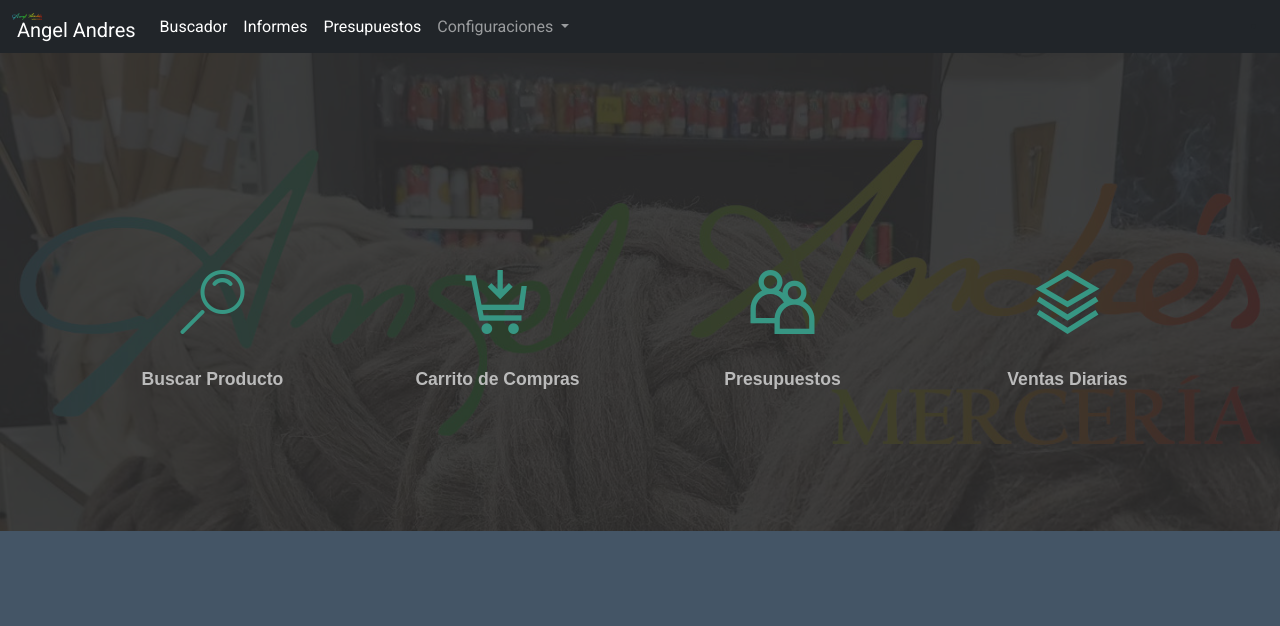
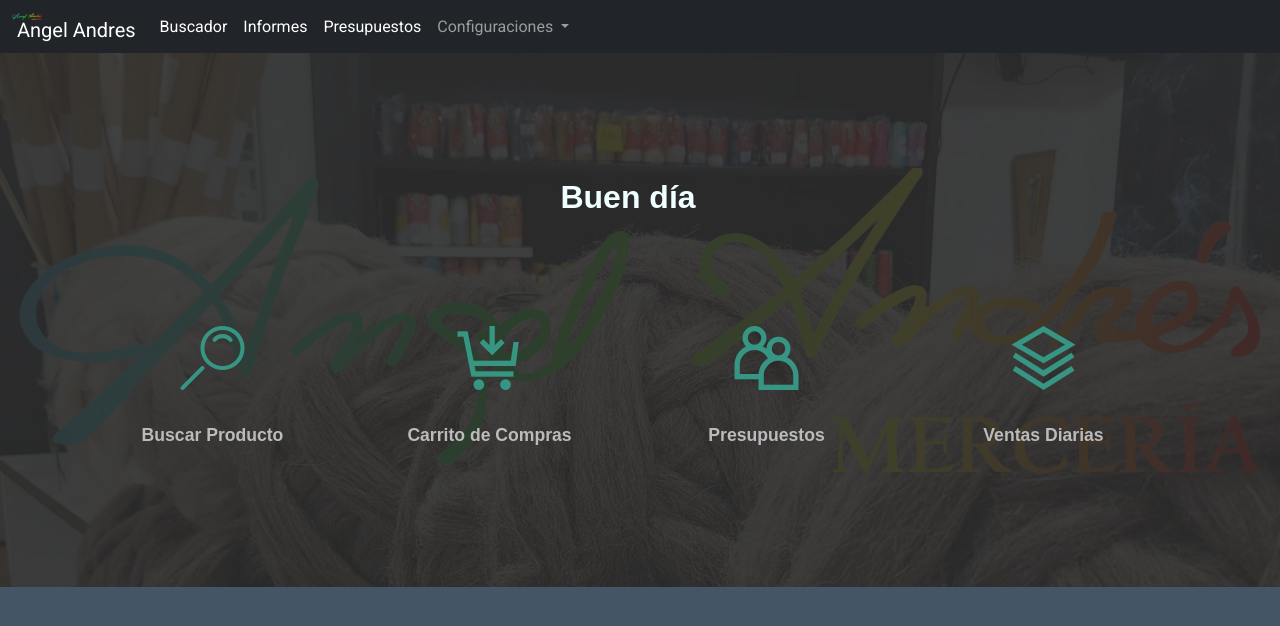
Before and after one commit to Notengono/merceria, an Angular app: page /#/inicio in a window 1280 px wide. Shown: the top 626 px of the page. Built offline with nearby package versions, Linux system fonts and the light colour scheme; no server answers; sample sign-in values are in the browser's storage; some icons are missing.

Commit message:
logueo
Logueo de usuarios en el sistema

```diff
--- a/angular.json
+++ b/angular.json
@@ -32,6 +32,8 @@
               "dompurify",
               "rgbcolor",
               "raf",
+              "jspdf-autotable",
+              "core-js",
               "core-js/modules"
             ],
             "scripts": []
--- a/src/app/components/inicio/inicio.component.html
+++ b/src/app/components/inicio/inicio.component.html
@@ -1,20 +1,17 @@
-<!-- <div class="container">
-    <br />
-    <div class="d-flex align-items-center justify-content-center" style="height: 300px;">
-        <img src="assets/images/icono.png" style="width: 75%;">
-    </div>
-</div> -->
-
 <section data-bs-version="5.1" class="header19 cid-sFGzrhlvIh" id="header19-3">
     <div class="mbr-overlay" style="opacity: 0.9; background-color: rgb(45, 45, 45);"> </div>
 
     <div class="container">
         <div class="media-container">
+            <div class="row">
                 <div class="col-md-12 col-lg-12 m-auto align-center">
-                <!-- <div class="mbr-section-btn align-center"><a class="btn btn-info display-4"
-                        href="https://mobiri.se/">Buscador<br></a> <a class="btn btn-secondary display-4"
-                        href="index.html#features19-a">Carrito</a></div> -->
-
+                    <h1 class="align-center display-7">
+                        <strong style="font-size: xx-large; color: azure;"> Buen día {{nombre}} </strong>
+                    </h1>
+                </div>
+            </div>
+            <div class="row">
+                <div class="col-md-12 col-lg-12 m-auto align-center">
                     <div class="row pt-5 justify-content-center">
                         <div class="col-12 col-md-6 col-lg-3">
                             <div class="card-wrapper">
@@ -54,8 +51,11 @@
                                 <div class="card-box align-center" routerLink="/inf_diario">
                                     <span class="mbr-iconfont mobi-mbri-layers mobi-mbri"
                                         style="color: rgb(55, 150, 131); fill: rgb(55, 150, 131);"></span>
-                                <h4 class="card-title align-center mbr-black mbr-fonts-style display-7"><strong>Ventas
-                                        Diarias</strong></h4>
+                                    <h4 class="card-title align-center mbr-black mbr-fonts-style display-7">
+                                        <strong>Ventas
+                                            Diarias</strong>
+                                    </h4>
+                                </div>
                             </div>
                         </div>
                     </div>
--- a/src/app/components/inicio/inicio.component.ts
+++ b/src/app/components/inicio/inicio.component.ts
@@ -1,4 +1,5 @@
 import { Component, OnInit } from '@angular/core';
+import { AuthService } from 'src/app/services/auth.service';
 
 @Component({
   selector: 'app-inicio',
@@ -7,9 +8,12 @@ import { Component, OnInit } from '@angular/core';
 })
 export class InicioComponent implements OnInit {
 
-  constructor() { }
+  nombre: string = ''
+  constructor(private _auth: AuthService) { }
 
   ngOnInit(): void {
+    const usuario: any = this._auth.getUser()
+    this.nombre = JSON.parse(usuario).nombre
   }
 
 }
--- a/src/app/components/navbar/navbar.component.html
+++ b/src/app/components/navbar/navbar.component.html
@@ -60,14 +60,11 @@
                             <hr class="dropdown-divider">
                         </li>
                         <li>
-                            <a class="dropdown-item" routerLink="/precio_producto">
-                                <i class="fa fa-times-circle-o" aria-hidden="true"></i>
-                                &nbsp;Cerrar Sesión
+                            <a class="dropdown-item" style="cursor: pointer" *ngIf="_authService.loggedIn()"
+                                (click)="_authService.logout()">
+                                <i class="fa fa-sign-out" aria-hidden="true"></i>
+                                Cerrar sesión
                             </a>
-
-                            <a class="dropdown-item" style="cursor: pointer" *ngIf="_authService.loggedIn()"
-                                (click)="_authService.logout()"><i class="fa fa-sign-out" aria-hidden="true"></i> Cerrar
-                                sesión</a>
                         </li>
                     </ul>
                 </li>
--- a/src/app/guards/auth.guard.ts
+++ b/src/app/guards/auth.guard.ts
@@ -11,8 +11,8 @@ export class AuthGuard implements CanActivate {
   constructor(private http: HttpClient, private _authService: AuthService, private router: Router) { }
   URL = environment.apiURL;
 
-  // async canActivate() {
-  canActivate() {
+  async canActivate() {
+    // canActivate() {
     let header = new HttpHeaders();
     header.append('Content-Type', 'applications/json');
 
@@ -20,13 +20,15 @@ export class AuthGuard implements CanActivate {
     * Falta controlar si el token expiró contra PHP *
     *************************************************/
 
-    // await this.http.get(`${this.URL}logedIn`, { headers: header }).subscribe(respuesta => {
-    //   if (!respuesta) {
-    //     localStorage.setItem('token_vademecum', '');
-    //     this.router.navigate(['/login']);
-    //     return false;
-    //   }
-    // });
+    await this.http.get(`${this.URL}logedIn`, { headers: header }).subscribe(respuesta => {
+      if (!respuesta) {
+        localStorage.setItem('token_merceria', '');
+        this.router.navigate(['/login']);
+        return false;
+      } else {
+        return
+      }
+    });
 
     if (this._authService.loggedIn()) {
       return true
```
Also changed, not shown: 1 other file (tests, documents, lock files or other folders). Lines whose indentation alone changed are shown as unchanged.
